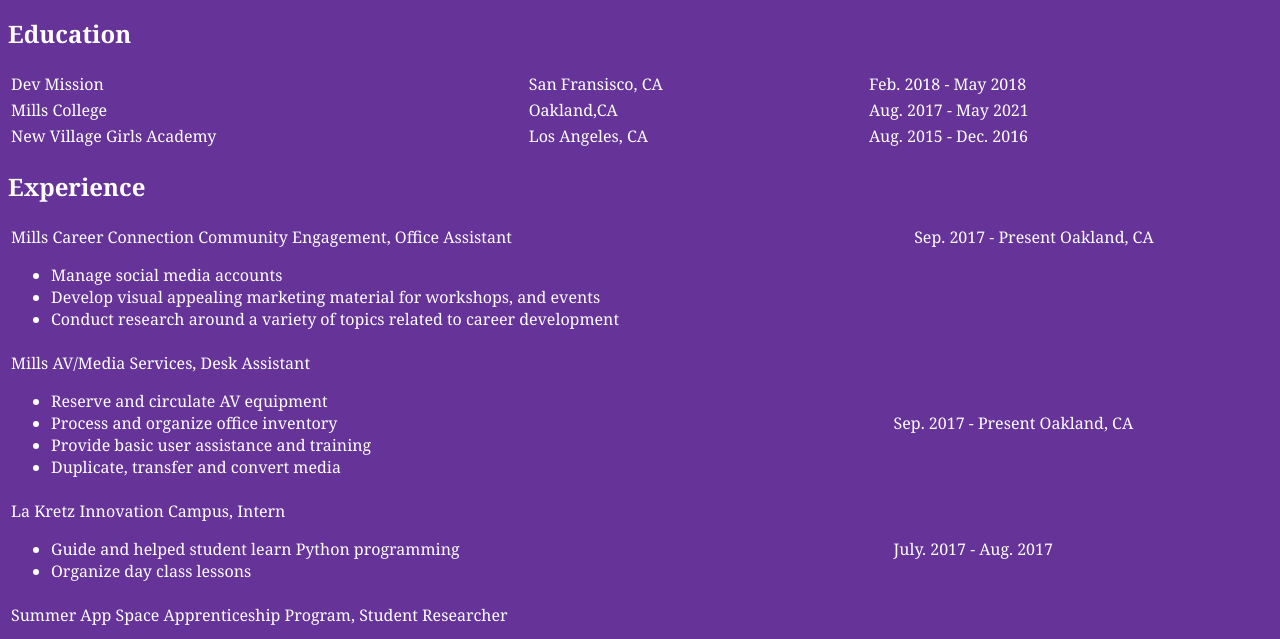
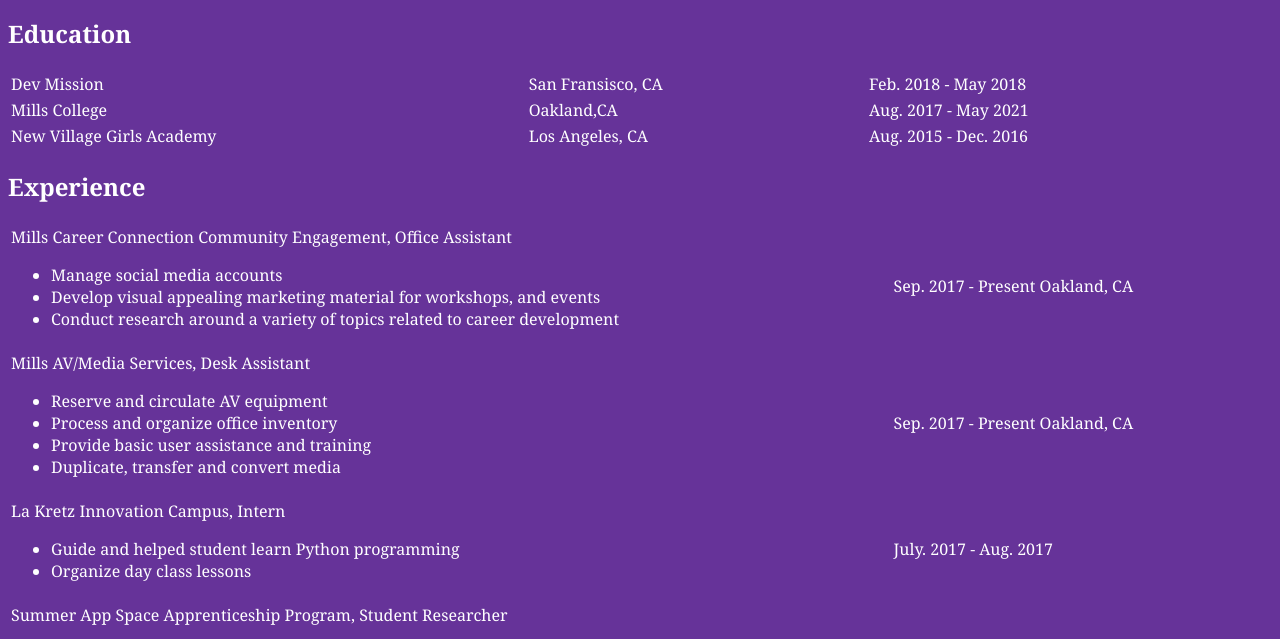
Before and after one commit to nayeli173/Resume, a plain HTML site: page index.html in a window 1280 px wide. Shown: the part 139-778 px from the top of the page. Drawn offline with Linux system fonts and the light colour scheme.

Commit message:
Update index.html

```diff
--- a/index.html
+++ b/index.html
@@ -45,7 +45,7 @@
           <li>  Conduct research around a variety of topics related to career development </li>
         </ul>
       </td>
-      <td valign = "top">Sep. 2017 - Present Oakland, CA</td>
+      <td class="Experience-Date"">Sep. 2017 - Present Oakland, CA</td>
           </tr>
   </table>
 <table class="Experience">
```
